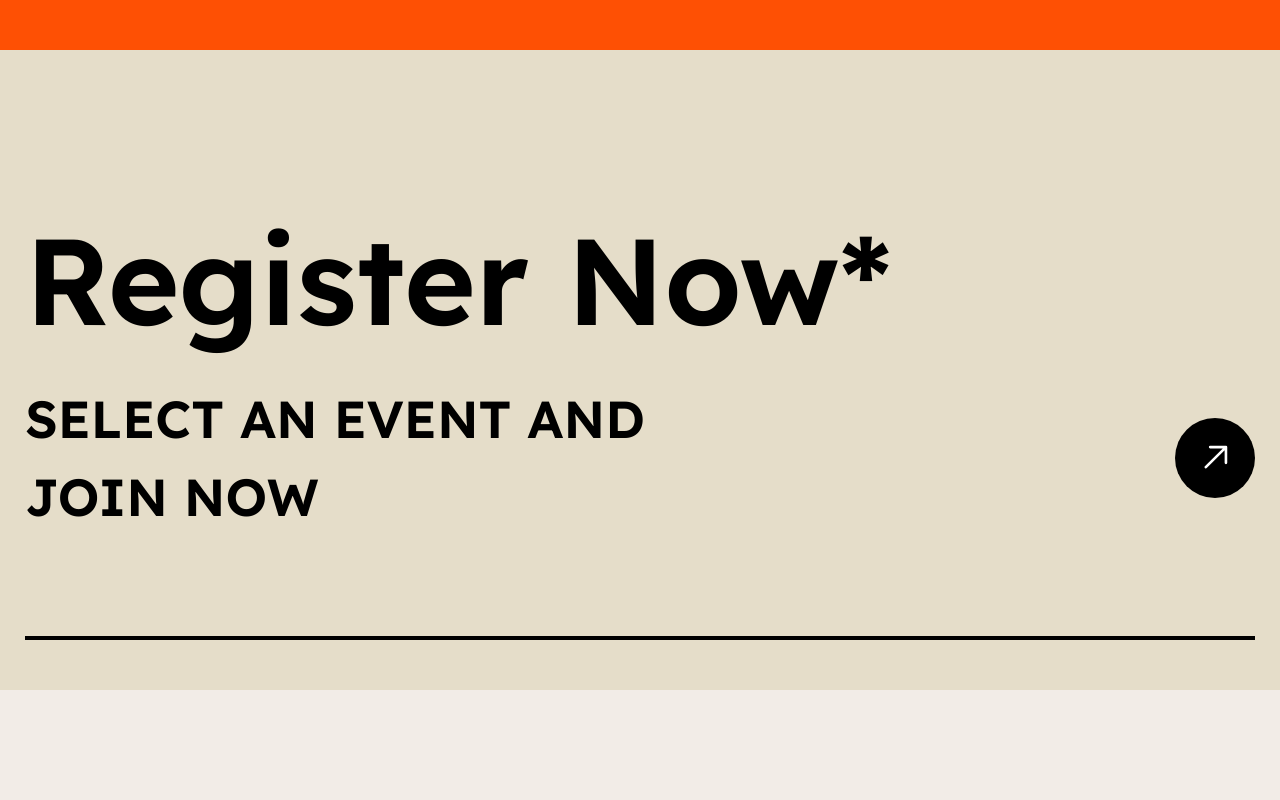
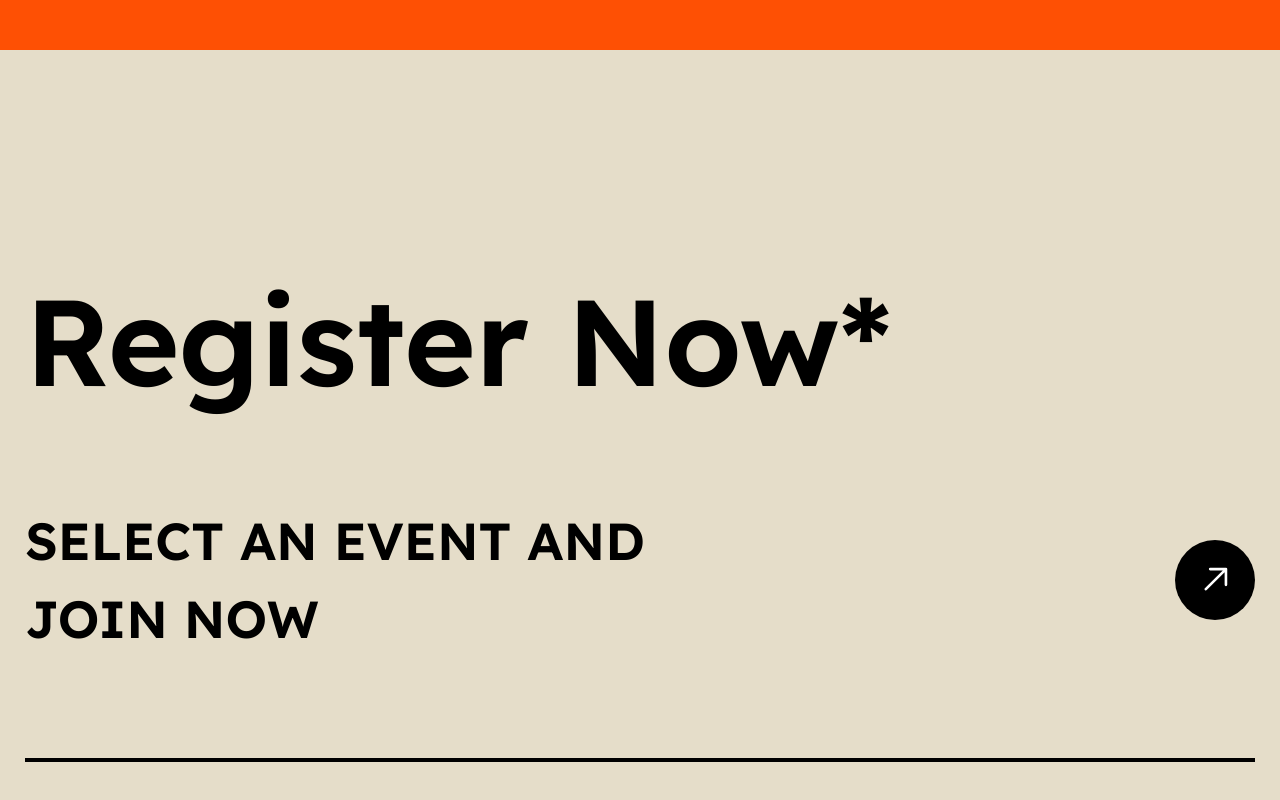
Before and after one commit to Ayushkumarxx/amiphoria, a React (Vite) app: page /reg in a window 1280 px wide. Shown: the part 2862-3662 px from the top of the page. Before the commit the page ends 3552 px from the top, so only its background shows below. Built offline with nearby package versions, Linux system fonts and the light colour scheme; a web font is replaced by a local one.

Commit message:
add some pages

```diff
--- a/src/pages/register.jsx
+++ b/src/pages/register.jsx
@@ -8,10 +8,10 @@ const EventCard = ({ number, title, events, imageSrc }) => {
   return (
     <div className="flex flex-col mt-[100px] max-md:mt-[60px]" >
       <div className="w-full py-2.5 flex">
-        <div className="w-[50%] max-md:w-[20%] flex justify-center items-center text-white font-bold text-[18px]">
+        <div className="w-[50%] max-md:w-[20%] flex justify-center max-md:justify-start items-center text-white font-bold text-[18px]">
           {number}
         </div>
-        <div className="w-[50%] max-md:w-[80%] border-b-[2px] border-b-white flex justify-between items-center py-2">
+        <div className="w-[50%] max-md:w-[80%] border-b-[2px] border-b-white flex justify-between items-center py-2 max-md:gap-2">
           <div className="text-white text-[18px]  font-semibold">{title}</div>
           <div className="text-zinc-200 text-[18px] max-md:text-[14px]">
             {events.map((event, index) => (
@@ -210,11 +210,11 @@ const Register = () => {
        {/* third section */}
       <div className="bg-[#E5DDC9] py-[20px] ">
         <div className="max-w-[1250px] mx-auto mt-[200px] p-2.5">
-          <div className="text-[122px] max-md:text-[52px] font-semibold leading-0">
+          <div className="text-[122px] max-md:text-[46px] font-semibold leading-none">
             Register Now*
           </div>
           <div className="flex justify-between items-center my-[100px]">
-            <div className="text-[52px] max-md:text-[24px] font-semibold">
+            <div className="text-[52px] max-md:text-[18px] font-semibold">
               SELECT AN EVENT AND <br /> JOIN NOW
             </div>
             <div className="w-[80px] max-md:w-[60px] h-[80px] max-md:h-[60px] rounded-[100px] bg-black flex justify-center items-center text-white text-[42px] max-md:text-[32px]">
```
